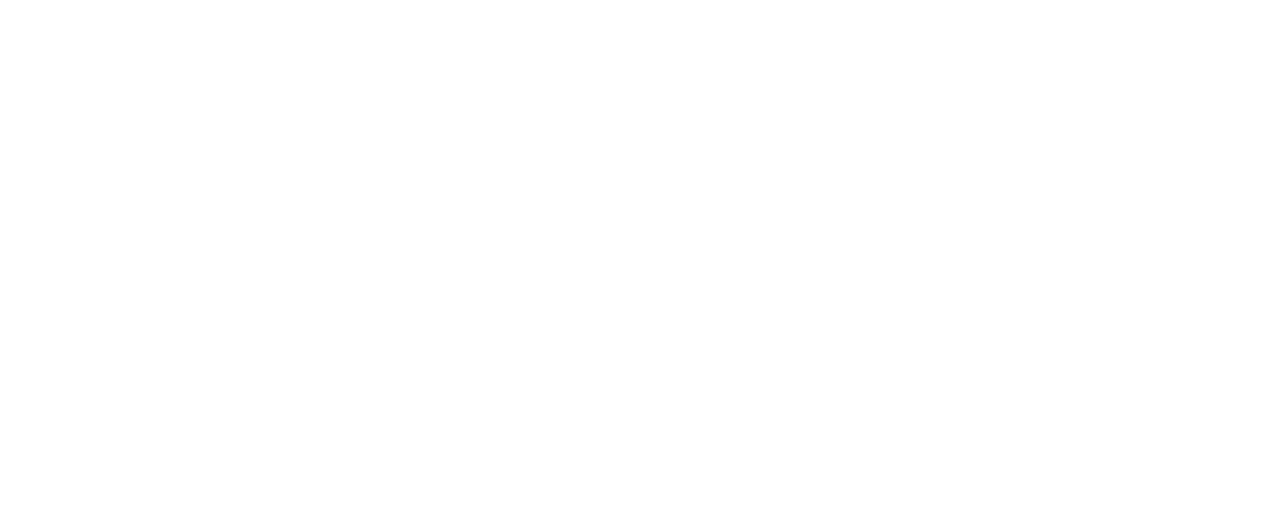
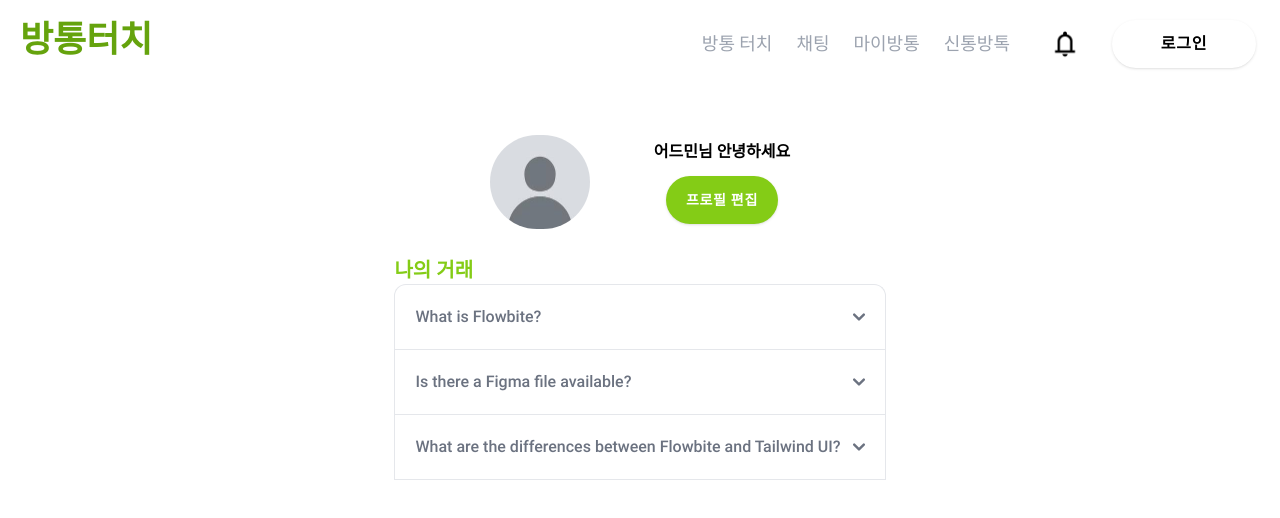
Before and after one commit to tkdcks7/BangTongTouch, a React (Create React App) app in the folder bangtong/front/: page /profile/1 in a window 1280 px wide. Before the commit this address had no page. Shown: the top 518 px of the page. Built offline with nearby package versions, Linux system fonts and the light colour scheme; a web font is replaced by a local one.

Commit message:
feat: 마이페이지 생성

```diff
--- a/bangtong/front/src/components/atoms/ImgCard.tsx
+++ b/bangtong/front/src/components/atoms/ImgCard.tsx
@@ -18,7 +18,7 @@
         event.currentTarget.src = defaultHomeImage;
       }
   return (
-    <div className={`${borderRadius} ${width} ${height} bg-yellow-400`}>
+    <div className={`${borderRadius} ${width} ${height}`}>
         <img src={src} className="object-fill" alt="대체 이미지" onError={handleImageError} />
     </div>
   );
--- /dev/null
+++ b/bangtong/front/src/components/molecules/ProfileBox.tsx
@@ -0,0 +1,35 @@
+import React from "react";
+
+// 컴포넌트
+import Btn from "../atoms/Btn";
+
+// 이미지 소스
+import defaultprofile from "../../assets/defaultprofile.jpg"
+
+interface ProfileProps {
+  userNickname: string;
+}
+
+const ProfileBox: React.FC<ProfileProps> = ({userNickname}) => {
+  return (
+    <div className="w-full flex justify-center items-center">
+      <div id="profilePhoto" className="me-16">
+        <img src={defaultprofile} alt="프로필 사진" width={100} height={100} className="rounded-full"/>
+      </div>
+      <div id="profileName" className="flex flex-col items-center">
+        <p className="font-bold my-3 text-nowrap">{userNickname}님 안녕하세요</p>
+        <div className="mb-3">
+          <Btn
+            text="프로필 편집"
+            textSize="text-sm"
+            width="w-28"
+            backgroundColor="lime-500"
+            textColor="white"
+          />
+        </div>
+      </div>
+    </div>
+  )
+}
+
+export default ProfileBox;
--- /dev/null
+++ b/bangtong/front/src/components/molecules/ProfileMenu.tsx
@@ -0,0 +1,60 @@
+import React from "react";
+
+const ProfileMenu: React.FC = () => {
+  return (
+    <div>
+      <h2 className="w-full text-xl text-left mt-5 text-lime-500 font-bold">나의 거래</h2>
+      <div id="accordion-collapse" data-accordion="collapse">
+        <h2 id="accordion-collapse-heading-1">
+          <button type="button" className="flex items-center justify-between w-full p-5 font-medium rtl:text-right text-gray-500 border border-b-0 border-gray-200 rounded-t-xl focus:ring-4 focus:ring-gray-200 dark:focus:ring-gray-800 dark:border-gray-700 dark:text-gray-400 hover:bg-gray-100 dark:hover:bg-gray-800 gap-3" data-accordion-target="#accordion-collapse-body-1" aria-expanded="true" aria-controls="accordion-collapse-body-1">
+            <span>What is Flowbite?</span>
+            <svg data-accordion-icon className="w-3 h-3 rotate-180 shrink-0" aria-hidden="true" xmlns="http://www.w3.org/2000/svg" fill="none" viewBox="0 0 10 6">
+              <path stroke="currentColor" stroke-linecap="round" stroke-linejoin="round" stroke-width="2" d="M9 5 5 1 1 5"/>
+            </svg>
+          </button>
+        </h2>
+        <div id="accordion-collapse-body-1" className="hidden" aria-labelledby="accordion-collapse-heading-1">
+          <div className="p-5 border border-b-0 border-gray-200 dark:border-gray-700 dark:bg-gray-900">
+            <p className="mb-2 text-gray-500 dark:text-gray-400">Flowbite is an open-source library of interactive components built on top of Tailwind CSS including buttons, dropdowns, modals, navbars, and more.</p>
+            <p className="text-gray-500 dark:text-gray-400">Check out this guide to learn how to <a href="/docs/getting-started/introduction/" className="text-blue-600 dark:text-blue-500 hover:underline">get started</a> and start developing websites even faster with components on top of Tailwind CSS.</p>
+          </div>
+        </div>
+        <h2 id="accordion-collapse-heading-2">
+          <button type="button" className="flex items-center justify-between w-full p-5 font-medium rtl:text-right text-gray-500 border border-b-0 border-gray-200 focus:ring-4 focus:ring-gray-200 dark:focus:ring-gray-800 dark:border-gray-700 dark:text-gray-400 hover:bg-gray-100 dark:hover:bg-gray-800 gap-3" data-accordion-target="#accordion-collapse-body-2" aria-expanded="false" aria-controls="accordion-collapse-body-2">
+            <span>Is there a Figma file available?</span>
+            <svg data-accordion-icon className="w-3 h-3 rotate-180 shrink-0" aria-hidden="true" xmlns="http://www.w3.org/2000/svg" fill="none" viewBox="0 0 10 6">
+              <path stroke="currentColor" stroke-linecap="round" stroke-linejoin="round" stroke-width="2" d="M9 5 5 1 1 5"/>
+            </svg>
+          </button>
+        </h2>
+        <div id="accordion-collapse-body-2" className="hidden" aria-labelledby="accordion-collapse-heading-2">
+          <div className="p-5 border border-b-0 border-gray-200 dark:border-gray-700">
+            <p className="mb-2 text-gray-500 dark:text-gray-400">Flowbite is first conceptualized and designed using the Figma software so everything you see in the library has a design equivalent in our Figma file.</p>
+            <p className="text-gray-500 dark:text-gray-400">Check out the <a href="https://flowbite.com/figma/" className="text-blue-600 dark:text-blue-500 hover:underline">Figma design system</a> based on the utility classNamees from Tailwind CSS and components from Flowbite.</p>
+          </div>
+        </div>
+        <h2 id="accordion-collapse-heading-3">
+          <button type="button" className="flex items-center justify-between w-full p-5 font-medium rtl:text-right text-gray-500 border border-gray-200 focus:ring-4 focus:ring-gray-200 dark:focus:ring-gray-800 dark:border-gray-700 dark:text-gray-400 hover:bg-gray-100 dark:hover:bg-gray-800 gap-3" data-accordion-target="#accordion-collapse-body-3" aria-expanded="false" aria-controls="accordion-collapse-body-3">
+            <span>What are the differences between Flowbite and Tailwind UI?</span>
+            <svg data-accordion-icon className="w-3 h-3 rotate-180 shrink-0" aria-hidden="true" xmlns="http://www.w3.org/2000/svg" fill="none" viewBox="0 0 10 6">
+              <path stroke="currentColor" stroke-linecap="round" stroke-linejoin="round" stroke-width="2" d="M9 5 5 1 1 5"/>
+            </svg>
+          </button>
+        </h2>
+        <div id="accordion-collapse-body-3" className="hidden" aria-labelledby="accordion-collapse-heading-3">
+          <div className="p-5 border border-t-0 border-gray-200 dark:border-gray-700">
+            <p className="mb-2 text-gray-500 dark:text-gray-400">The main difference is that the core components from Flowbite are open source under the MIT license, whereas Tailwind UI is a paid product. Another difference is that Flowbite relies on smaller and standalone components, whereas Tailwind UI offers sections of pages.</p>
+            <p className="mb-2 text-gray-500 dark:text-gray-400">However, we actually recommend using both Flowbite, Flowbite Pro, and even Tailwind UI as there is no technical reason stopping you from using the best of two worlds.</p>
+            <p className="mb-2 text-gray-500 dark:text-gray-400">Learn more about these technologies:</p>
+            <ul className="ps-5 text-gray-500 list-disc dark:text-gray-400">
+              <li><a href="https://flowbite.com/pro/" className="text-blue-600 dark:text-blue-500 hover:underline">Flowbite Pro</a></li>
+              <li><a href="https://tailwindui.com/" rel="nofollow" className="text-blue-600 dark:text-blue-500 hover:underline">Tailwind UI</a></li>
+            </ul>
+          </div>
+        </div>
+      </div>
+    </div>
+  )
+}
+
+export default ProfileMenu;
--- /dev/null
+++ b/bangtong/front/src/components/organism/ProfileMain.tsx
@@ -0,0 +1,36 @@
+import React from "react";
+import { useParams } from "react-router-dom";
+
+// 데이터
+import { users } from "../../data";
+
+// 컴포넌트
+import ProfileBox from "../molecules/ProfileBox";
+import ProfileMenu from "../molecules/ProfileMenu";
+
+const ProfileMain: React.FC = () => {
+
+  let {id} = useParams<{id: string}>(); // 유저 번호
+
+  // id가 undefined인 경우
+  if (id == undefined) {
+    return <p>잘못된 접근입니다.</p>
+  }
+
+  // userId가 id인 유저 찾기
+  const user = users.find(obj => obj.userId === parseInt(id as string, 10))
+
+  // user 닉네임
+  const userNickname = user?.userNickname
+
+  return (
+    <div>
+      <ProfileBox
+        userNickname={userNickname as string}
+      />
+      <ProfileMenu />
+    </div>
+  )
+}
+
+export default ProfileMain;
--- /dev/null
+++ b/bangtong/front/src/components/page/ProfilePage.tsx
@@ -0,0 +1,16 @@
+import React from "react";
+import { Outlet } from "react-router-dom";
+
+// 컴포넌트
+import ProfileMain from "../organism/ProfileMain";
+
+const ProfilePage: React.FC = () => {
+
+  return (
+    <div>
+      <Outlet />
+    </div>
+  )
+}
+
+export default ProfilePage;
--- a/bangtong/front/src/data.js
+++ b/bangtong/front/src/data.js
@@ -482,5 +482,22 @@
         },
         "status": "OK"
     },
+]
 
+export const users = [
+    {
+        "userId": 1,
+        "userName": "관리자",
+        "userEmail": "admin",
+        "userPassword": "$2a$10$MNNHcEgr87FToesQypInQOAtJmNmX8TqwNQYJ1wMbvRl5i.XcXeOm",
+        "userBirthYear": 1998,
+        "userPhone": "010",
+        "userRegisterDate": "2024-07-19 13:41:30.857",
+        "userNickname": "어드민",
+        "userGender": 0,
+        "userSso": "NAVER",
+        "userIsAdmin": true,
+        "userIsDeleted": false,
+        "userIsBanned": false
+    }
 ]
--- a/bangtong/front/src/router.tsx
+++ b/bangtong/front/src/router.tsx
@@ -23,6 +23,10 @@
 import ProductList from './components/molecules/ProductList';
 import ProductDetail from './components/organism/ProductDetail';
 
+// 마이방통
+import ProfilePage from './components/page/ProfilePage';
+import ProfileMain from './components/organism/ProfileMain';
+
 // 로그인페이지와 회원가입페이지는 Nav가 없기 때문에 Layout 밖에 선언함
 const Router: React.FC = () => {
   return (
@@ -44,6 +48,9 @@
           <Route path='' element={<ProductList />}/>
           <Route path=':id' element={<ProductDetail />}/>
         </Route>
+        <Route path='profile/:id' element={<ProfilePage />}>
+          <Route path='' element={<ProfileMain />} />
+        </Route>
       </Route>
     </Routes>
   </BrowserRouter>
```
Also changed, not shown: 1 other file (tests, documents, lock files or other folders).
